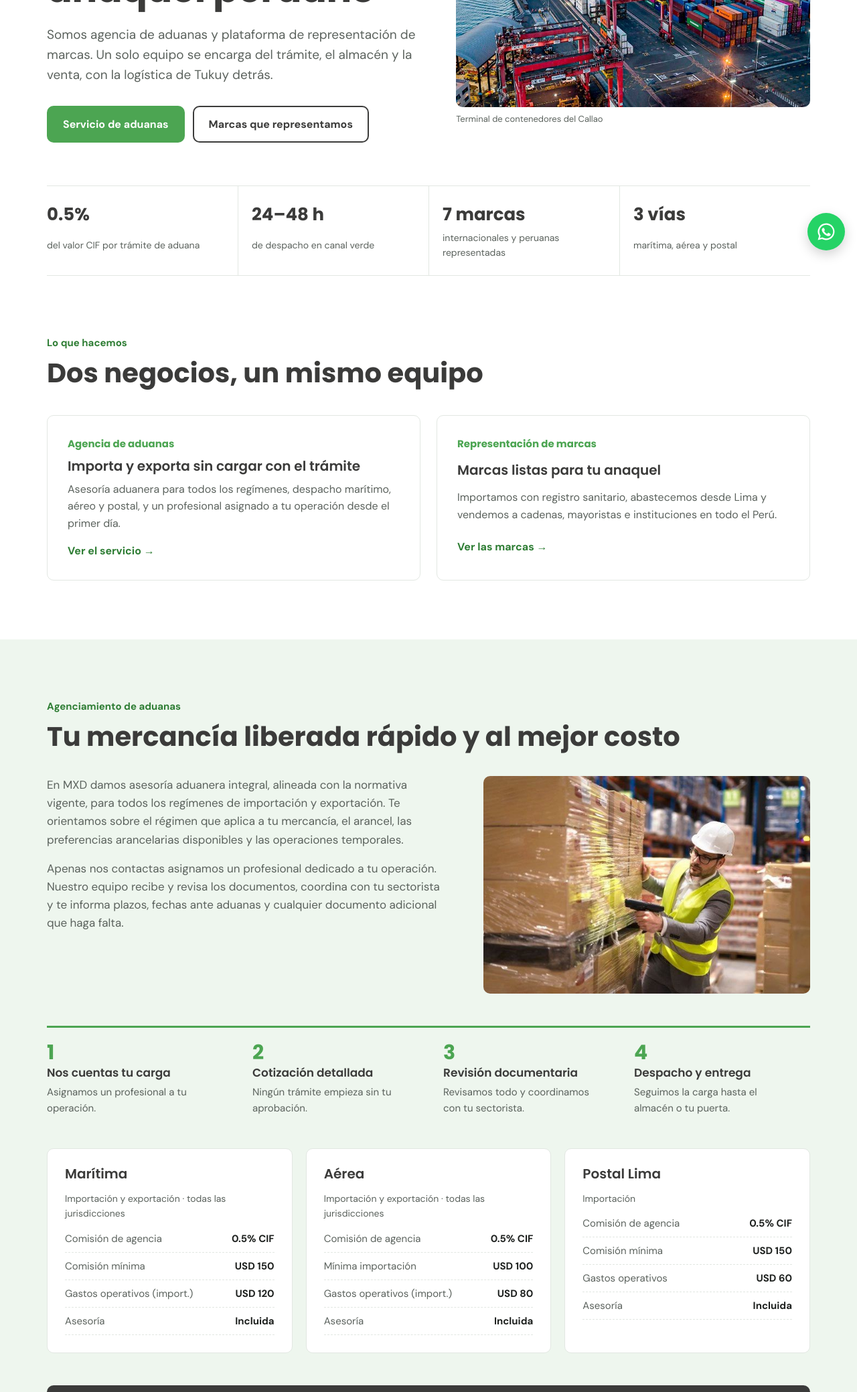
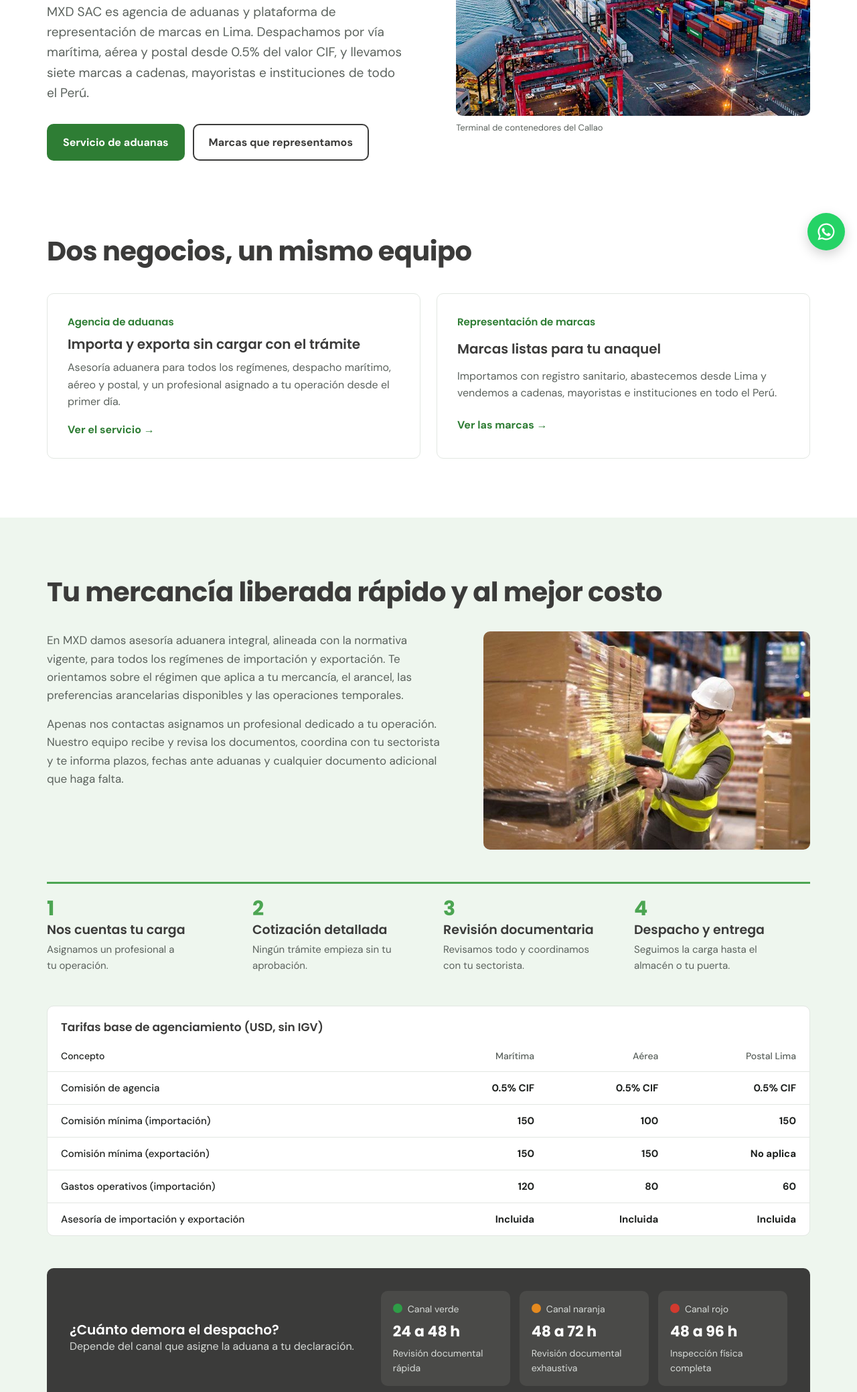
Before and after one commit to sebasaguilarvera-wq/mxd_dashboards, a website: page web-mxd/index.html in a window 1280 px wide. Shown: the part 408-2487 px from the top of the page at 67% size. Drawn offline with Linux system fonts and the light colour scheme.

Commit message:
Web MXD: correcciones de la auditoría Impeccable + Emil Kowalski (contraste, sin etiquetas sobre títulos, tabla de tarifas, menú en celular, botones) (#2)
Claude-Session: https://claude.ai/code/session_01LAS8MWUvsUQ4wbsKyvF6pQ

Co-authored-by: Claude <noreply@anthropic.com>

```diff
--- a/web-mxd/index.html
+++ b/web-mxd/index.html
@@ -12,7 +12,7 @@
 /* Layout: cabecera fija, portada partida texto/foto del puerto, franja de datos, secciones a ancho completo alternando blanco y verde muy claro */
 :root{
   --carbon:#3B3B3A; --ink:#1E211F; --mut:#5B625D; --line:#E2E7E2;
-  --verde:#4CA552; --verde-osc:#2E7D34; --verde-claro:#EEF6EE;
+  --verde:#4CA552; --verde-osc:#2E7D34; --verde-hover:#245F29; --ease-out:cubic-bezier(0.23,1,0.32,1); --verde-claro:#EEF6EE;
   --bg:#FFFFFF; --blanco:#FFFFFF;
   --c-verde:#2E9D47; --c-naranja:#E58A1F; --c-rojo:#D33A2F;
   --display:"Poppins",system-ui,sans-serif; --body:"DM Sans",system-ui,sans-serif;
@@ -24,22 +24,26 @@ html{scroll-behavior:smooth;scroll-padding-top:76px}
 @media (prefers-reduced-motion:reduce){html{scroll-behavior:auto}}
 body{background:var(--bg);color:var(--ink);font-family:var(--body);font-size:16px;line-height:1.6;margin:0}
 img{max-width:100%;height:auto;display:block}
-a{color:inherit}
+a{color:inherit;text-underline-offset:3px}
+::selection{background:#CFE6D1;color:var(--ink)}
+input,select,textarea{accent-color:var(--verde-osc);caret-color:var(--verde-osc)}
+p{text-wrap:pretty}
 h1,h2,h3{font-family:var(--display);line-height:1.15;margin:0;text-wrap:balance;color:var(--carbon)}
-h1{font-size:clamp(34px,5vw,56px);font-weight:700;letter-spacing:-.01em}
-h2{font-size:clamp(28px,3.4vw,40px);font-weight:700}
+h1{font-size:clamp(34px,5vw,56px);font-weight:700;letter-spacing:-.02em}
+h2{font-size:clamp(28px,3.4vw,40px);font-weight:700;letter-spacing:-.015em}
 h3{font-size:20px;font-weight:600}
 p{margin:0}
 .wrap{max-width:var(--max);margin:0 auto;padding-left:max(20px,env(safe-area-inset-left,0px));padding-right:max(20px,env(safe-area-inset-right,0px))}
 .sec{padding-block:88px}
 .sec.alt{background:var(--verde-claro)}
-.kick{font-weight:700;color:var(--verde-osc);font-size:15px;margin-bottom:10px}
 .lead{font-size:19px;color:var(--mut);max-width:62ch}
-.btn{display:inline-flex;align-items:center;gap:8px;padding:13px 22px;border-radius:var(--r);font-weight:700;text-decoration:none;font-size:16px;border:2px solid transparent;cursor:pointer;font-family:var(--body)}
-.btn.pri{background:var(--verde);color:#fff}
-.btn.pri:hover{background:var(--verde-osc)}
+.btn{display:inline-flex;align-items:center;gap:8px;padding:13px 22px;border-radius:var(--r);font-weight:700;text-decoration:none;font-size:16px;border:2px solid transparent;cursor:pointer;font-family:var(--body);transition:background-color 160ms ease,color 160ms ease,transform 160ms var(--ease-out)}
+.btn:active{transform:scale(0.97)}
+@media (hover:hover) and (pointer:fine){.btn.pri:hover{background:var(--verde-hover)}.btn.sec2:hover{background:var(--carbon);color:#fff}.dos a:hover{border-color:var(--verde-osc)}.nav ul a:hover{color:var(--verde-osc)}.ft a:hover{color:#fff}}
+.btn.pri{background:var(--verde-osc);color:#fff}
+
 .btn.sec2{border-color:var(--carbon);color:var(--carbon);background:transparent}
-.btn.sec2:hover{background:var(--carbon);color:#fff}
+
 :focus-visible{outline:3px solid var(--verde-osc);outline-offset:3px}
 
 /* cabecera */
@@ -49,31 +53,24 @@ header{position:sticky;top:env(safe-area-inset-top,0px);z-index:50;background:rg
 .nav img{height:30px;width:auto}
 .nav ul{display:flex;gap:28px;list-style:none;margin:0;padding:0;font-weight:500}
 .nav ul a{text-decoration:none;color:var(--carbon)}
-.nav ul a:hover{color:var(--verde-osc)}
 .nav .btn{padding:9px 16px;font-size:15px}
-@media (max-width:860px){.nav ul{display:none}}
+.subnav{display:none}
+@media (max-width:860px){.nav ul{display:none}.subnav{display:flex;gap:22px;overflow-x:auto;padding-block:0 12px;font-weight:500;font-size:15px;scrollbar-width:none;-webkit-overflow-scrolling:touch}.subnav a{text-decoration:none;color:var(--carbon);white-space:nowrap;padding-block:6px}}
 
 /* portada */
-.hero{padding-block:64px 0}
+.hero{padding-block:64px 24px}
 .hero-g{display:grid;grid-template-columns:1.05fr 1fr;gap:56px;align-items:center}
-.hero h1 em{font-style:normal;color:var(--verde)}
+.hero h1 em{font-style:normal;color:var(--verde-osc)}
 .hero .lead{margin-top:20px}
 .hero .cta{display:flex;flex-wrap:wrap;gap:12px;margin-top:30px}
 .hero figure{margin:0;position:relative}
 .hero figure img{border-radius:var(--r);aspect-ratio:4/3.1;object-fit:cover;width:100%}
 .hero figcaption{font-size:13px;color:var(--mut);margin-top:8px}
-.datos{display:grid;grid-template-columns:repeat(4,1fr);gap:0;margin-top:64px;border-top:1px solid var(--line);border-bottom:1px solid var(--line)}
-.datos div{padding:22px 20px 22px 0;display:grid;gap:2px}
-.datos div+div{padding-left:20px;border-left:1px solid var(--line)}
-.datos b{font-family:var(--display);font-size:26px;color:var(--carbon);font-variant-numeric:tabular-nums}
-.datos span{color:var(--mut);font-size:14px}
-@media (max-width:860px){.hero-g{grid-template-columns:1fr;gap:32px}.datos{grid-template-columns:1fr 1fr}.datos div:nth-child(3){padding-left:0;border-left:0}.datos div:nth-child(n+3){border-top:1px solid var(--line)}}
-
+@media (max-width:860px){.hero-g{grid-template-columns:1fr;gap:32px}}
 /* dos negocios */
 .dos{display:grid;grid-template-columns:1fr 1fr;gap:24px;margin-top:40px}
-.dos a{display:grid;gap:10px;text-decoration:none;padding:30px;border-radius:var(--r);background:var(--blanco);border:1px solid var(--line);transition:border-color .2s}
-.dos a:hover{border-color:var(--verde)}
-.dos .n{font-family:var(--display);font-weight:700;color:var(--verde);font-size:15px}
+.dos a{display:grid;gap:10px;text-decoration:none;padding:30px;border-radius:var(--r);background:var(--blanco);border:1px solid var(--line);transition:border-color 160ms ease}
+.dos .n{font-family:var(--display);font-weight:600;color:var(--verde-osc);font-size:15px}
 .dos p{color:var(--mut)}
 .dos .ir{font-weight:700;color:var(--verde-osc);margin-top:6px}
 @media (max-width:760px){.dos{grid-template-columns:1fr}}
@@ -86,19 +83,19 @@ header{position:sticky;top:env(safe-area-inset-top,0px);z-index:50;background:rg
 .pasos li{counter-increment:p;padding:22px 22px 0 0;border-top:3px solid var(--verde);display:grid;gap:6px;align-content:start}
 .pasos li+li{padding-left:22px}
 .pasos li::before{content:counter(p);font-family:var(--display);font-weight:700;color:var(--verde);font-size:30px;line-height:1}
-.pasos h3{font-size:17px}
+.pasos h3{font-size:19px}
 .pasos p{color:var(--mut);font-size:15px}
 @media (max-width:860px){.ad-g{grid-template-columns:1fr}.pasos{grid-template-columns:1fr 1fr;row-gap:28px}.pasos li:nth-child(3){padding-left:0}}
 @media (max-width:480px){.pasos{grid-template-columns:1fr}.pasos li+li{padding-left:0}}
 
-.mod{display:grid;grid-template-columns:repeat(3,1fr);gap:20px;margin-top:48px}
-.mod article{background:var(--blanco);border-radius:var(--r);padding:26px;display:grid;gap:14px;align-content:start;border:1px solid var(--line)}
-.mod .tag{font-size:14px;color:var(--mut)}
-.mod dl{margin:0;display:grid;gap:8px}
-.mod dl div{display:flex;justify-content:space-between;gap:12px;border-bottom:1px dashed var(--line);padding-bottom:8px;font-size:15px}
-.mod dt{color:var(--mut)}
-.mod dd{margin:0;font-weight:700;font-variant-numeric:tabular-nums;text-align:right}
-@media (max-width:860px){.mod{grid-template-columns:1fr}}
+.tw{overflow-x:auto;margin-top:48px;background:var(--blanco);border:1px solid var(--line);border-radius:var(--r)}
+.tarifa{border-collapse:collapse;width:100%;min-width:560px;font-size:15px;font-variant-numeric:tabular-nums}
+.tarifa caption{text-align:left;padding:18px 20px 6px;font-family:var(--display);font-weight:600;color:var(--carbon);font-size:17px}
+.tarifa th,.tarifa td{padding:12px 20px;border-bottom:1px solid var(--line);text-align:right}
+.tarifa thead th{color:var(--mut);font-weight:500;font-size:14px}
+.tarifa th[scope=row],.tarifa thead th:first-child{text-align:left;font-weight:500;color:var(--ink)}
+.tarifa tbody tr:last-child>*{border-bottom:0}
+.tarifa td{font-weight:700}
 
 .canal{display:grid;grid-template-columns:auto 1fr;gap:28px 40px;margin-top:48px;align-items:center;background:var(--carbon);color:#fff;border-radius:var(--r);padding:34px}
 .canal h3{color:#fff}
@@ -126,7 +123,7 @@ header{position:sticky;top:env(safe-area-inset-top,0px);z-index:50;background:rg
 .marca{display:grid;gap:12px;align-content:start}
 .marca img{aspect-ratio:1/1;object-fit:cover;border-radius:var(--r);width:100%;background:#F4F4F2}
 .marca.ancha img{aspect-ratio:4/3}
-.marca h4{font-family:var(--display);font-size:20px;margin:0;color:var(--carbon)}
+.marca h4{font-family:var(--display);font-size:24px;margin:0;color:var(--carbon)}
 .marca .rol{font-size:13px;font-weight:700;color:var(--verde-osc)}
 .marca p{color:var(--mut);font-size:15px}
 .sello{display:flex;gap:8px;flex-wrap:wrap}
@@ -145,7 +142,7 @@ header{position:sticky;top:env(safe-area-inset-top,0px);z-index:50;background:rg
 .pm{display:grid;grid-template-columns:.8fr 1.2fr;gap:56px;align-items:start}
 .pm ul{list-style:none;margin:0;padding:0;display:grid;grid-template-columns:1fr 1fr;gap:26px 32px}
 .pm li{display:grid;gap:4px}
-.pm li h3{font-size:17px;display:flex;gap:10px;align-items:center}
+.pm li h3{font-size:19px;display:flex;gap:10px;align-items:center}
 .pm li h3::before{content:"";width:10px;height:10px;border-radius:2px;background:var(--verde);flex:none}
 .pm li p{color:var(--mut);font-size:15px}
 .pm .cta{margin-top:28px}
@@ -163,8 +160,8 @@ header{position:sticky;top:env(safe-area-inset-top,0px);z-index:50;background:rg
 
 /* contacto */
 .ct{display:grid;grid-template-columns:.9fr 1.1fr;gap:56px;align-items:start}
-.lugares{display:grid;gap:22px;margin-top:28px}
-.lugar{display:grid;gap:4px;padding-left:16px;border-left:3px solid var(--verde)}
+.lugares{display:grid;gap:18px;margin-top:28px}
+.lugar{display:grid;gap:4px;padding-top:18px;border-top:1px solid var(--line)}
 .lugar b{font-family:var(--display);color:var(--carbon)}
 .lugar span{color:var(--mut);font-size:15px}
 .lugar a{color:var(--verde-osc);font-weight:700;text-decoration:none}
@@ -174,6 +171,8 @@ label{display:grid;gap:6px;font-weight:500;font-size:14px;color:var(--carbon)}
 input,select,textarea{font:inherit;font-size:16px;padding:11px 12px;border:1px solid #C9D0CA;border-radius:8px;background:#fff;color:var(--ink);width:100%}
 input:focus,select:focus,textarea:focus{outline:2px solid var(--verde);border-color:var(--verde)}
 textarea{min-height:110px;resize:vertical}
+.err{color:#B3261E;font-size:13px;font-weight:500}
+input[aria-invalid=true]{border-color:#B3261E}
 .form-nota{font-size:13px;color:var(--mut)}
 @media (max-width:860px){.ct{grid-template-columns:1fr}}
 @media (max-width:520px){.f2{grid-template-columns:1fr}}
@@ -183,7 +182,6 @@ footer{background:var(--carbon);color:#D7DBD8;padding-block:44px}
 .ft img{height:28px;width:auto}
 .ft nav{display:flex;gap:20px;flex-wrap:wrap}
 .ft a{text-decoration:none}
-.ft a:hover{color:#fff}
 .wa{position:fixed;right:calc(18px + env(safe-area-inset-right,0px));bottom:calc(18px + env(safe-area-inset-bottom,0px));z-index:40;width:56px;height:56px;border-radius:50%;background:#25D366;display:grid;place-items:center;box-shadow:0 6px 18px rgba(0,0,0,.18)}
 .wa svg{width:30px;height:30px;fill:#fff}
 </style>
@@ -194,7 +192,7 @@ footer{background:var(--carbon);color:#D7DBD8;padding-block:44px}
 <header>
   <div class="wrap nav">
     <a href="#inicio" aria-label="MXD, inicio"><img src="img/logo-mxd.png" alt="MXD" width="600" height="185"></a>
-    <ul>
+    <ul aria-label="Secciones">
       <li><a href="#aduanas">Aduanas</a></li>
       <li><a href="#rastreo">Rastrea tu envío</a></li>
       <li><a href="#marcas">Marcas</a></li>
@@ -203,6 +201,7 @@ footer{background:var(--carbon);color:#D7DBD8;padding-block:44px}
     </ul>
     <a class="btn pri" href="#contacto">Cotizar</a>
   </div>
+  <nav class="wrap subnav" aria-label="Secciones"><a href="#aduanas">Aduanas</a><a href="#rastreo">Rastrea tu envío</a><a href="#marcas">Marcas</a><a href="#para-marcas">Trae tu marca</a><a href="#nosotros">Nosotros</a><a href="#contacto">Contacto</a></nav>
 </header>
 
 <main id="inicio">
@@ -210,31 +209,23 @@ footer{background:var(--carbon);color:#D7DBD8;padding-block:44px}
   <div class="wrap">
     <div class="hero-g">
       <div>
-        <div class="kick">MXD SAC · Lima, Perú</div>
         <h1>Despachamos tu carga y llevamos <em>tu marca</em> al anaquel peruano</h1>
-        <p class="lead">Somos agencia de aduanas y plataforma de representación de marcas. Un solo equipo se encarga del trámite, el almacén y la venta, con la logística de Tukuy detrás.</p>
+        <p class="lead">MXD SAC es agencia de aduanas y plataforma de representación de marcas en Lima. Despachamos por vía marítima, aérea y postal desde 0.5% del valor CIF, y llevamos siete marcas a cadenas, mayoristas e instituciones de todo el Perú.</p>
         <div class="cta">
           <a class="btn pri" href="#aduanas">Servicio de aduanas</a>
           <a class="btn sec2" href="#marcas">Marcas que representamos</a>
         </div>
       </div>
       <figure>
-        <img src="img/puerto.jpg" alt="Terminal de contenedores del puerto del Callao al atardecer" width="1200" height="668">
+        <img fetchpriority="high" src="img/puerto.jpg" alt="Terminal de contenedores del puerto del Callao al atardecer" width="1200" height="668">
         <figcaption>Terminal de contenedores del Callao</figcaption>
       </figure>
-    </div>
-    <div class="datos">
-      <div><b>0.5%</b><span>del valor CIF por trámite de aduana</span></div>
-      <div><b>24–48 h</b><span>de despacho en canal verde</span></div>
-      <div><b>7 marcas</b><span>internacionales y peruanas representadas</span></div>
-      <div><b>3 vías</b><span>marítima, aérea y postal</span></div>
     </div>
   </div>
 </section>
 
 <section class="sec">
   <div class="wrap">
-    <div class="kick">Lo que hacemos</div>
     <h2>Dos negocios, un mismo equipo</h2>
     <div class="dos">
       <a href="#aduanas">
@@ -255,7 +246,6 @@ footer{background:var(--carbon);color:#D7DBD8;padding-block:44px}
 
 <section class="sec alt" id="aduanas">
   <div class="wrap">
-    <div class="kick">Agenciamiento de aduanas</div>
     <h2>Tu mercancía liberada rápido y al mejor costo</h2>
     <div class="ad-g">
       <div class="txt">
@@ -272,35 +262,17 @@ footer{background:var(--carbon);color:#D7DBD8;padding-block:44px}
       <li><h3>Despacho y entrega</h3><p>Seguimos la carga hasta el almacén o tu puerta.</p></li>
     </ol>
 
-    <div class="mod">
-      <article>
-        <h3>Marítima</h3><span class="tag">Importación y exportación · todas las jurisdicciones</span>
-        <dl>
-          <div><dt>Comisión de agencia</dt><dd>0.5% CIF</dd></div>
-          <div><dt>Comisión mínima</dt><dd>USD 150</dd></div>
-          <div><dt>Gastos operativos (import.)</dt><dd>USD 120</dd></div>
-          <div><dt>Asesoría</dt><dd>Incluida</dd></div>
-        </dl>
-      </article>
-      <article>
-        <h3>Aérea</h3><span class="tag">Importación y exportación · todas las jurisdicciones</span>
-        <dl>
-          <div><dt>Comisión de agencia</dt><dd>0.5% CIF</dd></div>
-          <div><dt>Mínima importación</dt><dd>USD 100</dd></div>
-          <div><dt>Gastos operativos (import.)</dt><dd>USD 80</dd></div>
-          <div><dt>Asesoría</dt><dd>Incluida</dd></div>
-        </dl>
-      </article>
-      <article>
-        <h3>Postal Lima</h3><span class="tag">Importación</span>
-        <dl>
-          <div><dt>Comisión de agencia</dt><dd>0.5% CIF</dd></div>
-          <div><dt>Comisión mínima</dt><dd>USD 150</dd></div>
-          <div><dt>Gastos operativos</dt><dd>USD 60</dd></div>
-          <div><dt>Asesoría</dt><dd>Incluida</dd></div>
-        </dl>
-      </article>
-    </div>
+    <div class="tw"><table class="tarifa">
+      <caption>Tarifas base de agenciamiento (USD, sin IGV)</caption>
+      <thead><tr><th scope="col">Concepto</th><th scope="col">Marítima</th><th scope="col">Aérea</th><th scope="col">Postal Lima</th></tr></thead>
+      <tbody>
+        <tr><th scope="row">Comisión de agencia</th><td>0.5% CIF</td><td>0.5% CIF</td><td>0.5% CIF</td></tr>
+        <tr><th scope="row">Comisión mínima (importación)</th><td>150</td><td>100</td><td>150</td></tr>
+        <tr><th scope="row">Comisión mínima (exportación)</th><td>150</td><td>150</td><td>No aplica</td></tr>
+        <tr><th scope="row">Gastos operativos (importación)</th><td>120</td><td>80</td><td>60</td></tr>
+        <tr><th scope="row">Asesoría de importación y exportación</th><td>Incluida</td><td>Incluida</td><td>Incluida</td></tr>
+      </tbody>
+    </table></div>
 
     <div class="canal">
       <div>
@@ -325,7 +297,6 @@ footer{background:var(--carbon);color:#D7DBD8;padding-block:44px}
 <section class="sec" id="rastreo">
   <div class="wrap track">
     <div class="txt">
-      <div class="kick" style="margin:0">Rastrea tu envío</div>
       <h2>¿Dónde está tu carga?</h2>
       <p>Ingresa tu número de guía o de pedido y mira en qué etapa está, desde el despacho hasta la entrega. El seguimiento lo da Tukuy Logística, nuestro operador.</p>
       <a class="btn sec2" href="https://tracking-app-169389254838.us-central1.run.app/" target="_blank" rel="noopener" style="justify-self:start">Abrir el rastreo en otra pestaña</a>
@@ -336,7 +307,6 @@ footer{background:var(--carbon);color:#D7DBD8;padding-block:44px}
 
 <section class="sec" id="marcas">
   <div class="wrap">
-    <div class="kick">Representación de marcas</div>
     <h2>Una sola puerta para siete marcas</h2>
     <p class="lead" style="margin-top:14px">Elegimos contigo los productos, importamos con registro sanitario, abastecemos desde Lima y te ayudamos a vender con contenido y pauta digital.</p>
 
@@ -376,7 +346,6 @@ footer{background:var(--carbon);color:#D7DBD8;padding-block:44px}
 <section class="sec alt" id="para-marcas">
   <div class="wrap pm">
     <div>
-      <div class="kick">Para dueños de marca</div>
       <h2>Trae tu marca al Perú sin montar una operación</h2>
       <p class="lead" style="margin-top:14px">Tú despachas desde tu planta. Nosotros hacemos el resto y te reportamos cada mes qué se vendió y a qué precio.</p>
       <div class="cta"><a class="btn pri" href="#contacto">Quiero representar mi marca</a></div>
@@ -396,7 +365,6 @@ footer{background:var(--carbon);color:#D7DBD8;padding-block:44px}
   <div class="wrap">
     <div class="nos">
       <div class="txt">
-        <div class="kick" style="margin:0">Nosotros</div>
         <h2>Calidad y sostenibilidad desde el origen</h2>
         <p>MXD nació como distribuidora de marcas exclusivas y sostenibles, con alianzas con marcas líderes de varios países. Elegimos proveedores que cumplen los más altos estándares locales e internacionales, y contamos con los certificados y autorizaciones de las autoridades peruanas.</p>
         <div class="valores"><span>Trabajo en equipo</span><span>Calidad e innovación</span><span>Orientación al cliente</span><span>Excelencia</span><span>Sostenibilidad</span></div>
@@ -416,7 +384,6 @@ footer{background:var(--carbon);color:#D7DBD8;padding-block:44px}
 <section class="sec alt" id="contacto">
   <div class="wrap ct">
     <div>
-      <div class="kick">Contacto</div>
       <h2>Conversemos</h2>
       <p class="lead" style="margin-top:14px">Cuéntanos qué necesitas y te contactamos.</p>
       <div class="lugares">
@@ -428,7 +395,7 @@ footer{background:var(--carbon);color:#D7DBD8;padding-block:44px}
     <form id="f" novalidate>
       <h3>Escríbenos</h3>
       <div class="f2">
-        <label for="nombre">Nombre<input id="nombre" name="nombre" required autocomplete="name"></label>
+        <label for="nombre">Nombre <span aria-hidden="true" style="color:var(--c-rojo)">*</span><input id="nombre" name="nombre" required aria-required="true" aria-describedby="err-nombre" autocomplete="name"><span id="err-nombre" class="err" hidden>Escribe tu nombre para poder responderte.</span></label>
         <label for="empresa">Empresa<input id="empresa" name="empresa" autocomplete="organization"></label>
       </div>
       <label for="tema">¿Qué necesitas?
@@ -462,7 +429,8 @@ window.addEventListener('message',function(e){if(e.origin!=='https://tracking-ap
 document.getElementById('f').addEventListener('submit',function(e){
   e.preventDefault();
   var n=document.getElementById('nombre');
-  if(!n.value.trim()){n.focus();n.setAttribute('aria-invalid','true');return}
+  if(!n.value.trim()){n.focus();n.setAttribute('aria-invalid','true');document.getElementById('err-nombre').hidden=false;return}
+  n.removeAttribute('aria-invalid');document.getElementById('err-nombre').hidden=true;
   var t=document.getElementById('tema');
   var num=t.value==='aduanas'?'51965771596':'51966382026';
   var txt='Hola MXD, soy '+n.value.trim()+(document.getElementById('empresa').value.trim()?' de '+document.getElementById('empresa').value.trim():'')+'. Tema: '+t.options[t.selectedIndex].text+'. '+document.getElementById('msg').value.trim();
```
